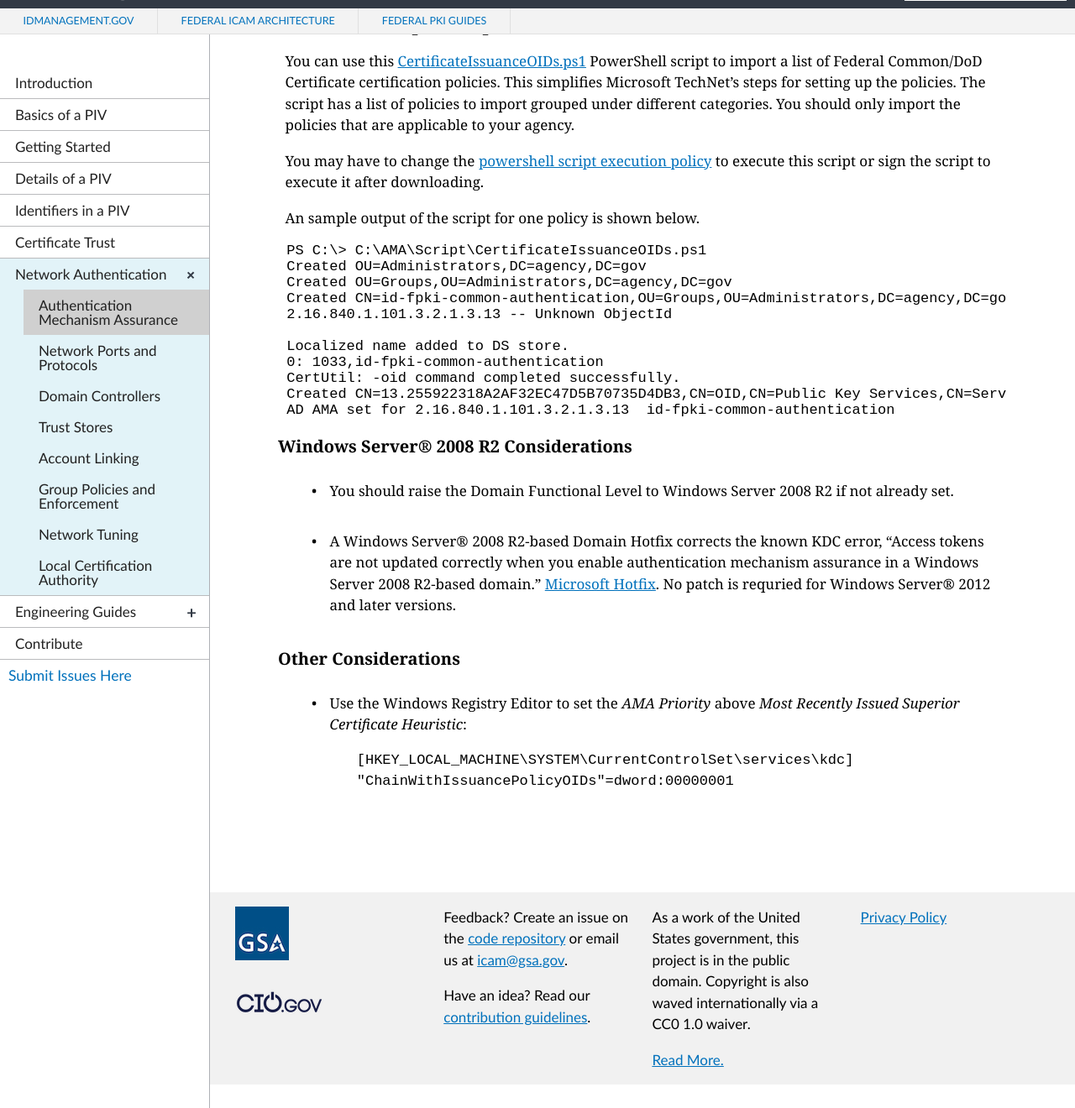
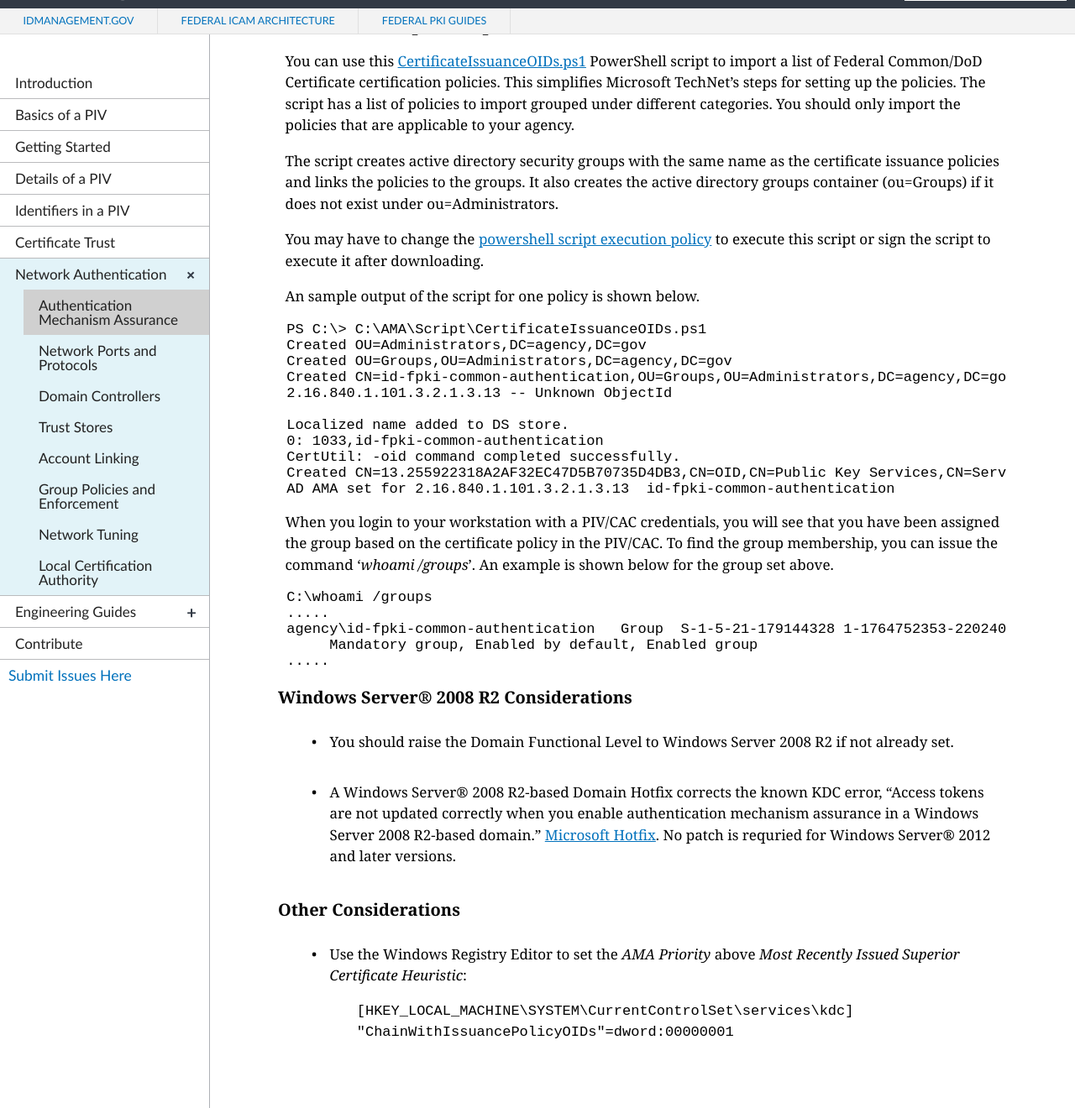
Before and after one commit to GSA/piv-guides, a Jekyll site: the page built from _networkconfig/10_AMA.md, in a window 1280 px wide and 1400 px high, scrolled down 503 px, cut to the strip 80-1400 px from the top of the window. Shown: the whole strip at 84% size. Built offline with Jekyll 4.4.1, drawn with Linux system fonts in a browser that asks for light colours; nearby versions of some CDN libraries; before the commit the page ends 1875 px from its top, so only the background shows below that.

Commit message:
Update 10_AMA.md
Added new instructions and commands to validate the AMA settings.

```diff
--- a/_networkconfig/10_AMA.md
+++ b/_networkconfig/10_AMA.md
@@ -13,6 +13,8 @@ AMA is available in Windows Server® 2008 R2 and later versions. Go to:&nbsp;&nb
 
 ### PowerShell Script To Import Common Federal/DoD Certificate Policies
 You can use this [CertificateIssuanceOIDs.ps1](https://github.com/GSA/ficam-scripts-public/tree/master/_ama){:target="_blank"} PowerShell script to import a list of Federal Common/DoD Certificate certification policies. This simplifies Microsoft TechNet's steps for setting up the policies. The script has a list of policies to import grouped under different categories. You should only import the policies that are applicable to your agency.
+
+The script creates active directory security groups with the same name as the certificate issuance policies and links the policies to the groups. It also creates the active directory groups container (ou=Groups) if it does not exist under ou=Administrators.
 
 You may have to change the [powershell script execution policy](https://docs.microsoft.com/en-us/powershell/module/microsoft.powershell.core/about/about_execution_policies?view=powershell-5.1&viewFallbackFrom=powershell-Microsoft.PowerShell.Core){:target="_blank"} to execute this script or sign the script to execute it after downloading.
 
@@ -30,6 +32,14 @@ An sample output of the script for one policy is shown below.
      Created CN=13.255922318A2AF32EC47D5B70735D4DB3,CN=OID,CN=Public Key Services,CN=Services,CN=Configuration,DC=agency,DC=gov
      AD AMA set for 2.16.840.1.101.3.2.1.3.13  id-fpki-common-authentication
 
+When you login to your workstation with a PIV/CAC credentials, you will see that you have been assigned the group based on the certificate policy in the PIV/CAC. To find the group membership, you can issue the command '_whoami /groups_'. An example is shown below for the group set above.
+
+     C:\whoami /groups
+     .....
+     agency\id-fpki-common-authentication   Group  S-1-5-21-179144328 1-1764752353-2202401552-1113
+          Mandatory group, Enabled by default, Enabled group
+     .....
+
 ### Windows Server® 2008 R2 Considerations
 * You should raise the Domain Functional Level to Windows Server 2008 R2 if not already set.
 
```
